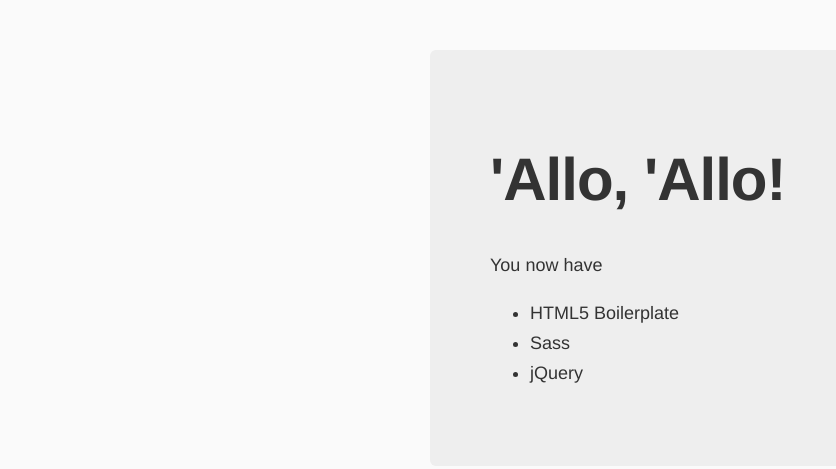
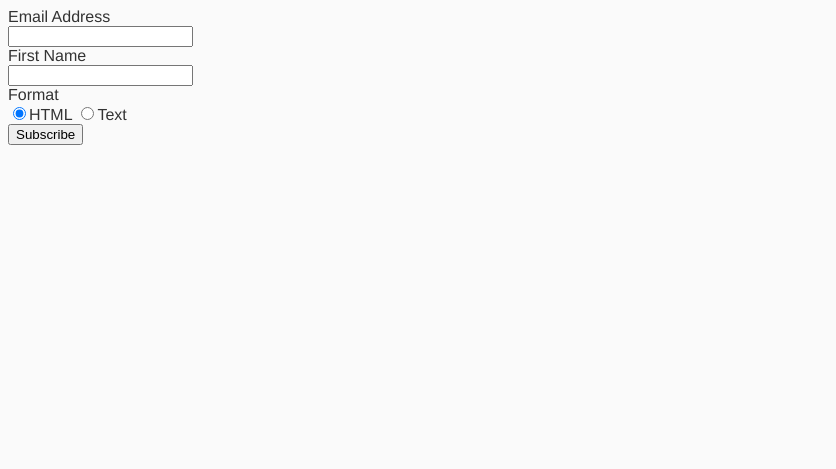
Before and after one commit to dustintheweb/consumeraffairs-project-alanis, a website: page app/index.html in a window 1280 px wide. Shown: the whole page, without its empty margins (0-836 px from the left). Drawn offline with nearby package versions, Linux system fonts and the light colour scheme; files that its build step writes are made by us from their sources.

Commit message:
Adding init newsletter markup

```diff
--- a/app/index.html
+++ b/app/index.html
@@ -24,15 +24,34 @@
       <p class="browserupgrade">You are using an <strong>outdated</strong> browser. Please <a href="http://browsehappy.com/">upgrade your browser</a> to improve your experience.</p>
     <![endif]-->
 
-    <div class="hero-unit">
-      <h1>'Allo, 'Allo!</h1>
-      <p>You now have</p>
-      <ul>
-        <li>HTML5 Boilerplate</li>
-        <li>Sass</li>
-        <li>jQuery</li>
-      </ul>
-    </div>
+    <!-- NEWSLETTER SIGNUP CODE -->
+    <form method="post" action="http://us1.list-manage.com/subscribe/post" class="form-horizontal">
+        <input type="hidden" value="48290de6249ef2cecba9fe5de" name="u">
+        <input type="hidden" value="d3e98d2605" name="id">
+        <div class="control-group">
+            <label class="control-label" for="mc-daily-email">Email Address</label>
+            <div class="controls">
+                <input id="mc-daily-email" type="text" value="" name="EMAIL">
+            </div>
+        </div>
+        <div class="control-group">
+            <label class="control-label" for="mc-daily-fname">First Name</label>
+            <div class="controls">
+                <input id="mc-daily-fname" type="text" value="" name="FNAME">
+            </div>
+        </div>
+        <div class="control-group">
+            <label class="control-label">Format</label>
+            <div class="controls">
+                <label class="radio inline" for="mc-daily-prefered-html"><input type="radio" checked="checked" value="html" name="EMAILTYPE" id="mc-daily-prefered-html">HTML</label>
+                <label class="radio inline" for="mc-daily-prefered-text"><input type="radio" value="text" name="EMAILTYPE" id="mc-daily-prefered-text">Text</label>
+            </div>
+        </div>
+        <footer class="submit">
+            <button type="submit" class="btn blue small chevron">Subscribe</button>
+        </footer>
+    </form>
+    <!-- END NEWSLETTER SIGNUP CODE -->
 
     <!-- Google Analytics: change UA-XXXXX-X to be your site's ID. -->
     <script>
```
